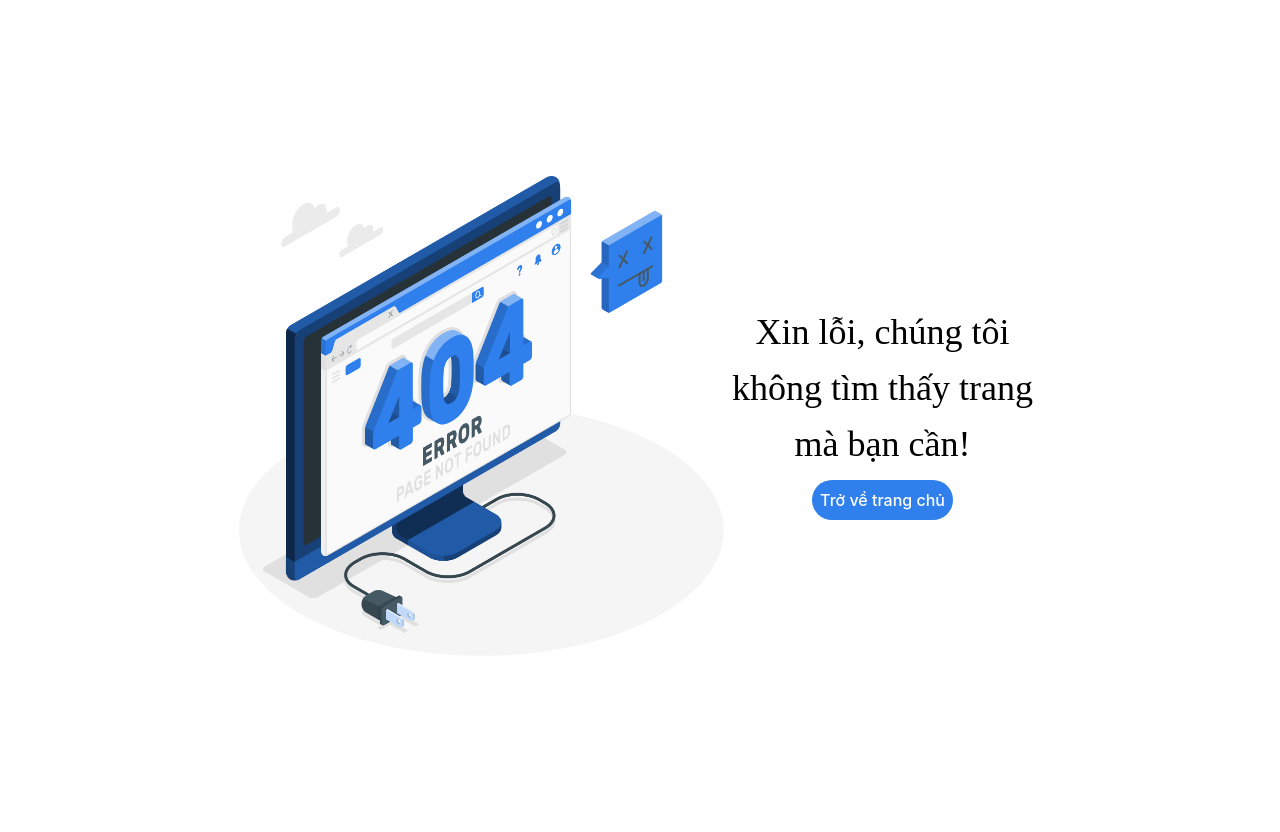
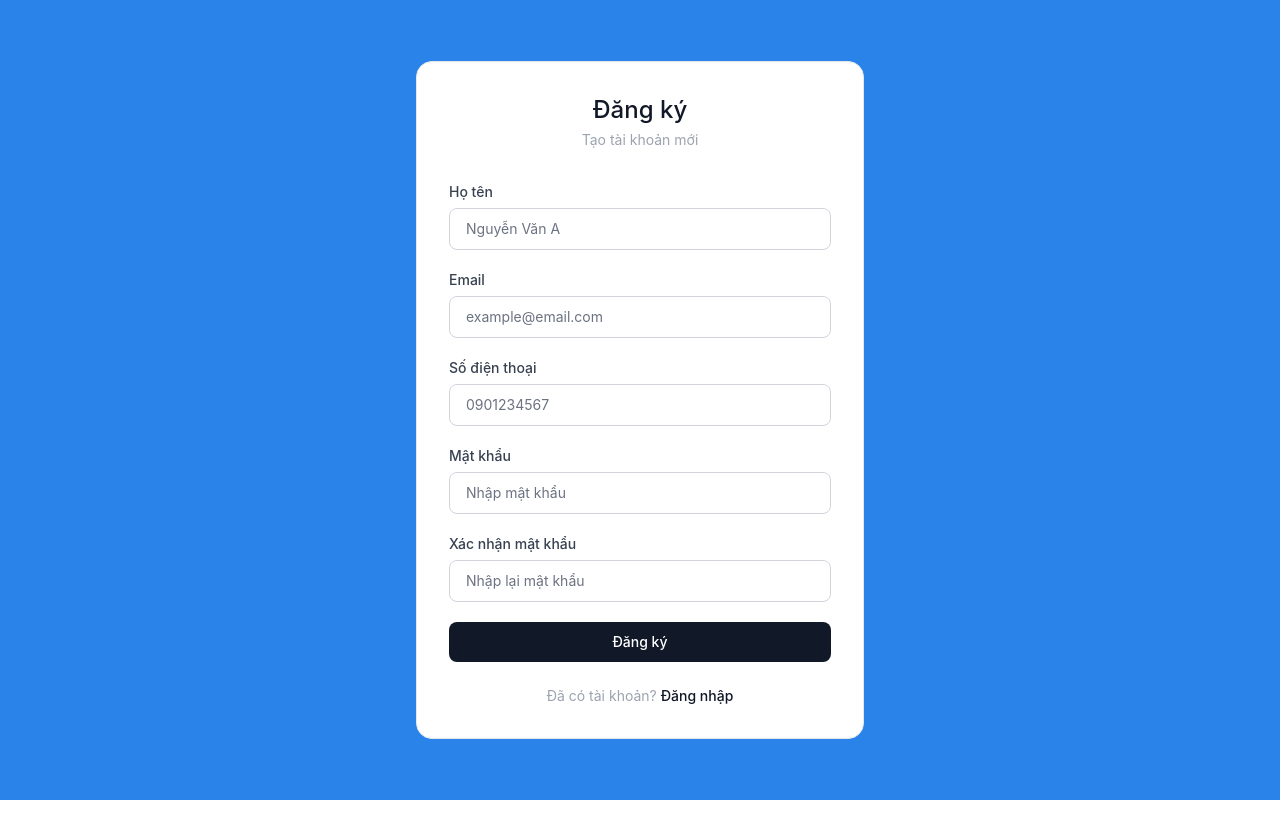
Before and after one commit to nobara050/JavaSpring-ReactJs-Ecommerce, a React (Vite) app in the folder frontend/: page /register in a window 1280 px wide. After the commit the page ends 800 px from the top, so only its background shows below. Built offline with nearby package versions, Linux system fonts and the light colour scheme.

Commit message:
[frontend][ADD] RegisterPage

```diff
--- a/frontend/src/layouts/AuthLayout.jsx
+++ b/frontend/src/layouts/AuthLayout.jsx
@@ -1,7 +1,14 @@
 import { Outlet } from "react-router-dom";
 
 const AuthLayout = () => {
-  return <Outlet />;
+  return (
+    <div
+      style={{ background: "linear-gradient(to right, #2a83e9, #2a83e9)" }}
+      className="min-h-screen flex items-center justify-center px-4"
+    >
+      <Outlet />
+    </div>
+  );
 };
 
 export default AuthLayout;
--- a/frontend/src/pages/auth/LoginPage.jsx
+++ b/frontend/src/pages/auth/LoginPage.jsx
@@ -8,15 +8,12 @@ const LoginPage = () => {
 
   const handleSubmit = (e) => {
     e.preventDefault();
-    // TODO: goi API dang nhap
     console.log({ email, password, remember });
   };
 
   return (
-    <div className="min-h-screen bg-gray-50 flex items-center justify-center px-4">
     <div className="bg-white border border-gray-200 rounded-2xl p-8 w-full max-w-md">
 
-        {/* Logo / Ten shop */}
       <div className="text-center mb-8">
         <h1 className="text-2xl font-medium text-gray-900">Đăng nhập</h1>
         <p className="text-sm text-gray-400 mt-1">Chào mừng bạn quay trở lại</p>
@@ -24,11 +21,8 @@ const LoginPage = () => {
 
       <form onSubmit={handleSubmit} className="flex flex-col gap-5">
 
-          {/* Email */}
         <div className="flex flex-col gap-1.5">
-            <label className="text-sm font-medium text-gray-700">
-              Email
-            </label>
+          <label className="text-sm font-medium text-gray-700">Email</label>
           <input
             type="email"
             placeholder="example@email.com"
@@ -39,12 +33,9 @@ const LoginPage = () => {
           />
         </div>
 
-          {/* Password */}
         <div className="flex flex-col gap-1.5">
           <div className="flex items-center justify-between">
-              <label className="text-sm font-medium text-gray-700">
-                Mật khẩu
-              </label>
+            <label className="text-sm font-medium text-gray-700">Mật khẩu</label>
             <Link
               to="/forgot-password"
               className="text-xs text-gray-400 hover:text-gray-600 transition-colors"
@@ -62,7 +53,6 @@ const LoginPage = () => {
           />
         </div>
 
-          {/* Remember me */}
         <div className="flex items-center gap-2">
           <input
             type="checkbox"
@@ -71,15 +61,11 @@ const LoginPage = () => {
             onChange={(e) => setRemember(e.target.checked)}
             className="w-4 h-4 accent-gray-900 cursor-pointer"
           />
-            <label
-              htmlFor="remember"
-              className="text-sm text-gray-500 cursor-pointer"
-            >
+          <label htmlFor="remember" className="text-sm text-gray-500 cursor-pointer">
             Nhớ đăng nhập
           </label>
         </div>
 
-          {/* Nut dang nhap */}
         <button
           type="submit"
           className="w-full py-2.5 bg-gray-900 text-white rounded-lg text-sm font-medium hover:opacity-80 transition-opacity"
@@ -89,19 +75,14 @@ const LoginPage = () => {
 
       </form>
 
-        {/* Chuyen sang dang ky */}
       <p className="text-center text-sm text-gray-400 mt-6">
         Chưa có tài khoản?{" "}
-          <Link
-            to="/register"
-            className="text-gray-900 font-medium hover:underline"
-          >
+        <Link to="/register" className="text-gray-900 font-medium hover:underline">
           Đăng ký ngay
         </Link>
       </p>
 
     </div>
-    </div>
   );
 };
 
--- /dev/null
+++ b/frontend/src/pages/auth/RegisterPage.jsx
@@ -0,0 +1,128 @@
+import { useState } from "react";
+import { Link } from "react-router-dom";
+
+const RegisterPage = () => {
+  const [form, setForm] = useState({
+    fullName: "",
+    email: "",
+    phone: "",
+    password: "",
+    confirmPassword: "",
+  });
+  const [error, setError] = useState("");
+
+  const handleChange = (e) => {
+    setForm({ ...form, [e.target.name]: e.target.value });
+  };
+
+  const handleSubmit = (e) => {
+    e.preventDefault();
+    if (form.password !== form.confirmPassword) {
+      setError("Mật khẩu xác nhận không khớp");
+      return;
+    }
+    setError("");
+    // TODO: goi API dang ky
+    console.log(form);
+  };
+
+  return (
+    <div className="bg-white border border-gray-200 rounded-2xl p-8 w-full max-w-md">
+
+      <div className="text-center mb-8">
+        <h1 className="text-2xl font-medium text-gray-900">Đăng ký</h1>
+        <p className="text-sm text-gray-400 mt-1">Tạo tài khoản mới</p>
+      </div>
+
+      <form onSubmit={handleSubmit} className="flex flex-col gap-5">
+
+        <div className="flex flex-col gap-1.5">
+          <label className="text-sm font-medium text-gray-700">Họ tên</label>
+          <input
+            type="text"
+            name="fullName"
+            placeholder="Nguyễn Văn A"
+            value={form.fullName}
+            onChange={handleChange}
+            required
+            className="w-full border border-gray-300 rounded-lg px-4 py-2.5 text-sm text-gray-900 placeholder-gray-400 focus:outline-none focus:ring-2 focus:ring-gray-900 focus:border-transparent"
+          />
+        </div>
+
+        <div className="flex flex-col gap-1.5">
+          <label className="text-sm font-medium text-gray-700">Email</label>
+          <input
+            type="email"
+            name="email"
+            placeholder="example@email.com"
+            value={form.email}
+            onChange={handleChange}
+            required
+            className="w-full border border-gray-300 rounded-lg px-4 py-2.5 text-sm text-gray-900 placeholder-gray-400 focus:outline-none focus:ring-2 focus:ring-gray-900 focus:border-transparent"
+          />
+        </div>
+
+        <div className="flex flex-col gap-1.5">
+          <label className="text-sm font-medium text-gray-700">Số điện thoại</label>
+          <input
+            type="tel"
+            name="phone"
+            placeholder="0901234567"
+            value={form.phone}
+            onChange={handleChange}
+            required
+            className="w-full border border-gray-300 rounded-lg px-4 py-2.5 text-sm text-gray-900 placeholder-gray-400 focus:outline-none focus:ring-2 focus:ring-gray-900 focus:border-transparent"
+          />
+        </div>
+
+        <div className="flex flex-col gap-1.5">
+          <label className="text-sm font-medium text-gray-700">Mật khẩu</label>
+          <input
+            type="password"
+            name="password"
+            placeholder="Nhập mật khẩu"
+            value={form.password}
+            onChange={handleChange}
+            required
+            className="w-full border border-gray-300 rounded-lg px-4 py-2.5 text-sm text-gray-900 placeholder-gray-400 focus:outline-none focus:ring-2 focus:ring-gray-900 focus:border-transparent"
+          />
+        </div>
+
+        <div className="flex flex-col gap-1.5">
+          <label className="text-sm font-medium text-gray-700">Xác nhận mật khẩu</label>
+          <input
+            type="password"
+            name="confirmPassword"
+            placeholder="Nhập lại mật khẩu"
+            value={form.confirmPassword}
+            onChange={handleChange}
+            required
+            className="w-full border border-gray-300 rounded-lg px-4 py-2.5 text-sm text-gray-900 placeholder-gray-400 focus:outline-none focus:ring-2 focus:ring-gray-900 focus:border-transparent"
+          />
+        </div>
+
+        {error && (
+          <p className="text-xs text-red-500">{error}</p>
+        )}
+
+        <button
+          type="submit"
+          className="w-full py-2.5 bg-gray-900 text-white rounded-lg text-sm font-medium hover:opacity-80 transition-opacity"
+        >
+          Đăng ký
+        </button>
+
+      </form>
+
+      <p className="text-center text-sm text-gray-400 mt-6">
+        Đã có tài khoản?{" "}
+        <Link to="/login" className="text-gray-900 font-medium hover:underline">
+          Đăng nhập
+        </Link>
+      </p>
+
+    </div>
+  );
+};
+
+export default RegisterPage;
--- a/frontend/src/routes/userRoutes.jsx
+++ b/frontend/src/routes/userRoutes.jsx
@@ -2,8 +2,9 @@ import UserLayout from "../layouts/UserLayout.jsx";
 import AuthLayout from "../layouts/AuthLayout.jsx";
 import HomePage from "../pages/user/HomePage.jsx";
 import CartPage from "../pages/user/CartPage.jsx";
+import LoginPage from "../pages/auth/LoginPage.jsx";
+import RegisterPage from "../pages/auth/RegisterPage.jsx";
 import ProductDetailPage from "../pages/user/ProductDetailPage.jsx";
-import LoginPage from "../pages/auth/LoginPage.jsx";
 
 const userRoutes = [
   {
@@ -20,6 +21,7 @@ const userRoutes = [
     element: <AuthLayout />,
     children: [
       { path: "login", element: <LoginPage /> },
+      { path: "register", element: <RegisterPage /> },
     ],
   },
 ];
```
Also changed, not shown: frontend/plan.txt. Lines whose indentation alone changed are shown as unchanged.
